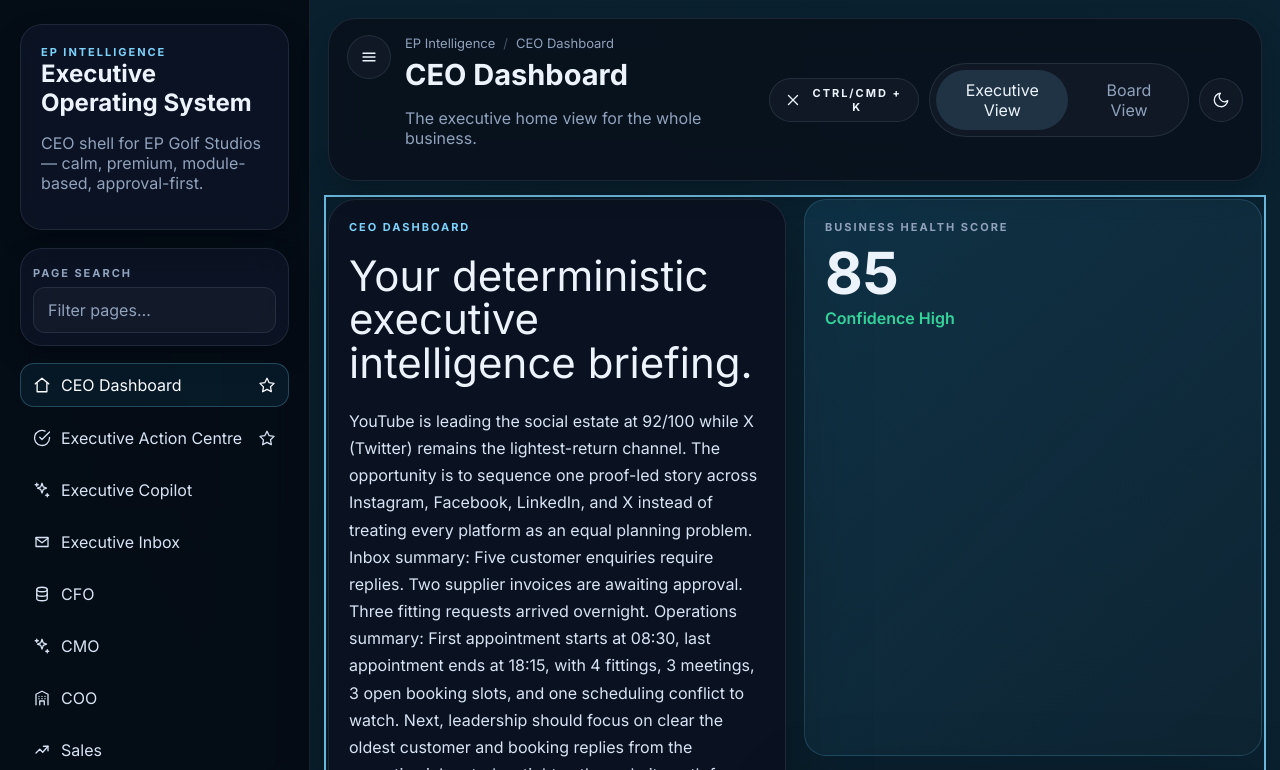
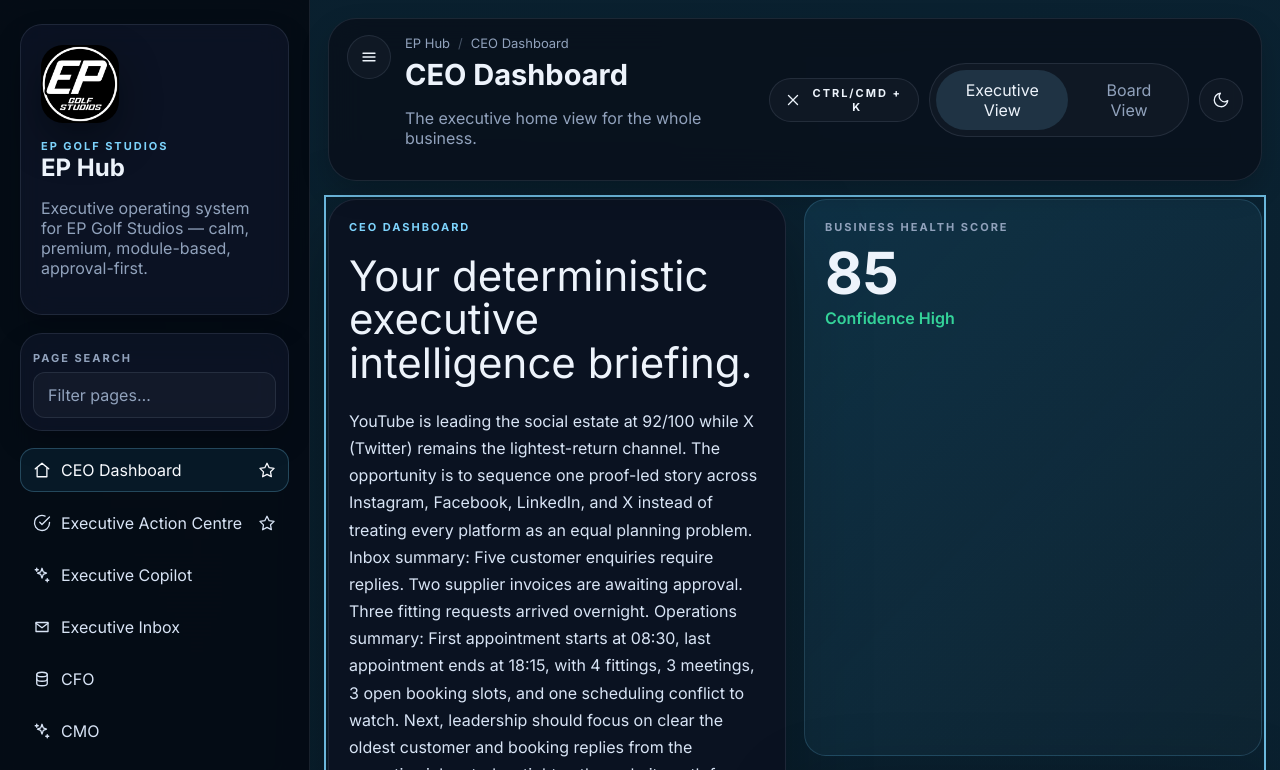
Before and after one commit to kaneepgs/EPGS-OS, a website: page index.html in a window 1280 px wide. Shown: the top 770 px of the page. Drawn offline with Linux system fonts and the light colour scheme; no server answers.

Commit message:
Rebrand dashboard as EP Hub

```diff
--- a/assets/config/release-config.js
+++ b/assets/config/release-config.js
@@ -1,5 +1,5 @@
 export const RELEASE_CONFIG = Object.freeze({
-  productName: 'EP Intelligence',
+  productName: 'EP Hub',
   version: '2.0.0',
   releaseLabel: 'v2.0',
   codename: 'Executive Action Centre & Executive Copilot',
--- a/assets/config/shell-config.js
+++ b/assets/config/shell-config.js
@@ -28,7 +28,7 @@ export const SUBNAV = {
   ],
   executiveCopilot: [
     ['/executive-copilot', 'Overview'],
-    ['/executive-copilot/ask', 'Ask EP Intelligence'],
+    ['/executive-copilot/ask', 'Ask EP Hub'],
     ['/executive-copilot/executive-briefing', 'Executive Briefing'],
     ['/executive-copilot/memory-context', 'Memory Context']
   ],
@@ -86,7 +86,7 @@ export const SUBNAV = {
   ],
   aiAssistant: [
     ['/ai-assistant', 'Overview'],
-    ['/ai-assistant/ask', 'Ask EP Intelligence'],
+    ['/ai-assistant/ask', 'Ask EP Hub'],
     ['/ai-assistant/executive-briefing', 'Executive Briefing'],
     ['/ai-assistant/follow-up-questions', 'Follow-up Questions'],
     ['/ai-assistant/suggested-actions', 'Suggested Actions'],
@@ -116,12 +116,12 @@ export const ROUTE_META = {
   '/executive-action-centre/action-detail': { title: 'Action Detail', subtitle: 'The full decision workspace for one executive action, including evidence, memory, recommendations, and linked providers.', module: 'Executive Action Centre', sidebarKey: '/executive-action-centre', parentLabel: 'Executive Action Centre' },
   '/executive-action-centre/approval-workflow': { title: 'Approval Workflow', subtitle: 'How actions move through approval-first review without automatic execution.', module: 'Executive Action Centre', sidebarKey: '/executive-action-centre', parentLabel: 'Executive Action Centre' },
   '/executive-copilot': { title: 'Executive Copilot', subtitle: 'The action-oriented conversational layer sitting on top of providers, services, intelligence, memory, and the knowledge graph.', module: 'Executive Copilot', sidebarKey: '/executive-copilot', parentLabel: 'Executive Copilot' },
-  '/executive-copilot/ask': { title: 'Ask EP Intelligence', subtitle: 'A conversational executive workspace for action-ready business questions and explainable answers.', module: 'Executive Copilot', sidebarKey: '/executive-copilot', parentLabel: 'Executive Copilot' },
+  '/executive-copilot/ask': { title: 'Ask EP Hub', subtitle: 'A conversational executive workspace for action-ready business questions and explainable answers.', module: 'Executive Copilot', sidebarKey: '/executive-copilot', parentLabel: 'Executive Copilot' },
   '/executive-copilot/executive-briefing': { title: 'Executive Briefing', subtitle: 'A compiled leadership briefing spanning queue pressure, finance, marketing, inbox, and operations.', module: 'Executive Copilot', sidebarKey: '/executive-copilot', parentLabel: 'Executive Copilot' },
   '/executive-copilot/memory-context': { title: 'Memory Context', subtitle: 'Searchable memory, action history, and knowledge graph context for Executive Copilot.', module: 'Executive Copilot', sidebarKey: '/executive-copilot', parentLabel: 'Executive Copilot' },
   '/executive-inbox': { title: 'Executive Inbox', subtitle: 'Deterministic executive communications intelligence built from Gmail-style inbox triage.', module: 'Executive Inbox', sidebarKey: '/executive-inbox', parentLabel: 'Executive Inbox' },
 
-  '/cfo': { title: 'CFO Workspace', subtitle: 'A complete finance module inside the wider EP Intelligence shell.', module: 'CFO', sidebarKey: '/cfo', parentLabel: 'CFO' },
+  '/cfo': { title: 'CFO Workspace', subtitle: 'A complete finance module inside the wider EP Hub shell.', module: 'CFO', sidebarKey: '/cfo', parentLabel: 'CFO' },
   '/cfo/revenue': { title: 'Revenue', subtitle: 'Demand quality, collections, mix, and forecast confidence.', module: 'CFO', sidebarKey: '/cfo', parentLabel: 'CFO' },
   '/cfo/profit': { title: 'Profit', subtitle: 'Margin strength, cost pressure, and profitability action.', module: 'CFO', sidebarKey: '/cfo', parentLabel: 'CFO' },
   '/cfo/expenses': { title: 'Expenses', subtitle: 'Operating cost discipline with strategic context.', module: 'CFO', sidebarKey: '/cfo', parentLabel: 'CFO' },
@@ -160,7 +160,7 @@ export const ROUTE_META = {
   '/projects': { title: 'Projects Module', subtitle: 'Future roadmap, ownership, and execution tracking.', module: 'Projects', sidebarKey: '/projects', parentLabel: 'Projects' },
 
   '/ai-assistant': { title: 'Executive Copilot', subtitle: 'Legacy alias for the executive AI layer, now superseded by Executive Copilot.', module: 'Executive Copilot', sidebarKey: '/executive-copilot', parentLabel: 'Executive Copilot' },
-  '/ai-assistant/ask': { title: 'Ask EP Intelligence', subtitle: 'Legacy alias for the conversational executive workspace.', module: 'Executive Copilot', sidebarKey: '/executive-copilot', parentLabel: 'Executive Copilot' },
+  '/ai-assistant/ask': { title: 'Ask EP Hub', subtitle: 'Legacy alias for the conversational executive workspace.', module: 'Executive Copilot', sidebarKey: '/executive-copilot', parentLabel: 'Executive Copilot' },
   '/ai-assistant/executive-briefing': { title: 'Executive Briefing', subtitle: 'Legacy alias for the compiled leadership briefing.', module: 'Executive Copilot', sidebarKey: '/executive-copilot', parentLabel: 'Executive Copilot' },
   '/ai-assistant/follow-up-questions': { title: 'Follow-up Questions', subtitle: 'Legacy placeholder route retained for compatibility.', module: 'Executive Copilot', sidebarKey: '/executive-copilot', parentLabel: 'Executive Copilot' },
   '/ai-assistant/suggested-actions': { title: 'Suggested Actions', subtitle: 'Legacy placeholder route retained for compatibility.', module: 'Executive Copilot', sidebarKey: '/executive-copilot', parentLabel: 'Executive Copilot' },
@@ -193,7 +193,7 @@ export const ROUTE_META = {
   '/settings/configuration': { title: 'Demo Mode Configuration', subtitle: 'Runtime mode, provider bindings, and service activation overview.', module: 'Settings', sidebarKey: '/settings', parentLabel: 'Settings' },
   '/settings/action-centre': { title: 'Action Centre Settings', subtitle: 'Priority rules, confidence thresholds, approval defaults, routing, and retention for the executive operating system.', module: 'Settings', sidebarKey: '/settings', parentLabel: 'Settings' },
   '/settings/provider-architecture': { title: 'Provider Architecture', subtitle: 'Presentation, service, and provider layer overview for future integrations.', module: 'Settings', sidebarKey: '/settings', parentLabel: 'Settings' },
-  '/settings/about': { title: 'About EP Intelligence', subtitle: 'Release metadata, governance references, and platform positioning.', module: 'Settings', sidebarKey: '/settings', parentLabel: 'Settings' }
+  '/settings/about': { title: 'About EP Hub', subtitle: 'Release metadata, governance references, and platform positioning.', module: 'Settings', sidebarKey: '/settings', parentLabel: 'Settings' }
 };
 
 export const QUESTION_SETS = {
@@ -234,7 +234,7 @@ export const QUESTION_SETS = {
     next: ['Ask what to focus on next', 'Use the Copilot to move from understanding into action, approvals, and follow-through.']
   },
   '/executive-copilot/ask': {
-    what: ['Executive questions now resolve into actions', 'Ask EP Intelligence now answers with operating guidance, not just commentary.'],
+    what: ['Executive questions now resolve into actions', 'Ask EP Hub now answers with operating guidance, not just commentary.'],
     why: ['The question layer now sees the queue and memory', 'Copilot can reason across provider data, historical context, and approval-stage work together.'],
     matters: ['Yes, because questions should shorten the path to action', 'A strong answer should make the next decision clearer, not just summarise the problem.'],
     next: ['Use the prompt library to pressure-test priorities', 'Ask what deserves approval now, what is creating drag, and what can wait.']
--- a/assets/data/mock-data.js
+++ b/assets/data/mock-data.js
@@ -1,6 +1,6 @@
 export const RAW_MOCK_DATA = {
   brand: {
-    name: 'EP Intelligence',
+    name: 'EP Hub',
     shell: 'Executive Operating System',
     description: 'A calm, premium executive operating system prototype for EP Golf Studios.'
   },
@@ -9,7 +9,7 @@ export const RAW_MOCK_DATA = {
     previousScore: 84,
     trend: '+4 points vs yesterday',
     label: 'Strong overall, with a few decisions that deserve immediate attention',
-    summary: 'EP Intelligence should now feel like an AI Chief of Staff. The business is healthy overall, but cash timing, conversion quality, approval speed, and cross-functional focus will determine whether that health strengthens or drifts.',
+    summary: 'EP Hub should now feel like an AI Chief of Staff. The business is healthy overall, but cash timing, conversion quality, approval speed, and cross-functional focus will determine whether that health strengthens or drifts.',
     executiveBriefing: {
       headline: 'Daily Executive Briefing',
       overallHealth: 'The business is in good shape overall. Demand remains healthy, marketing is creating useful momentum, and delivery capacity is stable enough to support growth without obvious strain.',
@@ -833,13 +833,13 @@ export const RAW_MOCK_DATA = {
       summary: 'The AI Assistant section is now the conversational executive layer for questions, briefings, assumptions, follow-up prompts, missing information, and staged actions.',
       status: 'Frontend-only executive conversation prototype',
       cards: [
-        { route: '/ai-assistant/ask', title: 'Ask EP Intelligence', body: 'A conversational workspace for the most important executive questions.' },
+        { route: '/ai-assistant/ask', title: 'Ask EP Hub', body: 'A conversational workspace for the most important executive questions.' },
         { route: '/ai-assistant/executive-briefing', title: 'Executive Briefing', body: 'A generated leadership briefing surface spanning finance, marketing, approvals, and priorities.' },
         { route: '/ai-assistant/follow-up-questions', title: 'Follow-up Questions', body: 'A curated next-question layer for deeper reasoning and challenge.' },
         { route: '/ai-assistant/suggested-actions', title: 'Suggested Actions', body: 'A staged list of AI-suggested actions awaiting explicit human review.' },
         { route: '/ai-assistant/assumptions', title: 'Assumptions', body: 'The assumptions behind every recommendation and briefing.' },
         { route: '/ai-assistant/missing-information', title: 'Missing Information', body: 'What the AI layer still needs surfaced before confidence increases.' },
-        { route: '/ai-assistant/memory-context', title: 'AI Memory / Context', body: 'How EP Intelligence will preserve executive context over time.' }
+        { route: '/ai-assistant/memory-context', title: 'AI Memory / Context', body: 'How EP Hub will preserve executive context over time.' }
       ]
     },
     askWorkspace: {
--- a/assets/data/runtime.js
+++ b/assets/data/runtime.js
@@ -452,7 +452,7 @@ function buildMarketingIntelligenceReport({ marketing = {}, intelligence = {}, m
 
   return {
     title: 'Marketing Intelligence Report',
-    subtitle: 'EP Intelligence v1.1 — Social Providers v1.0',
+    subtitle: 'EP Hub v1.1 — Social Providers v1.0',
     summary: `Marketing health is ${health.score || '—'}/100 (${health.label || 'Stable'}) with ${health.sourceStatus || sourceStatus.label || 'hybrid source coverage'}. ${socialHealth.topPlatform} leads the social estate at ${socialHealth.score}/100 social health, while the clearest unresolved issue remains turning current attention into more booking intent and cleaner attribution confidence.`,
     sourceStatus,
     health,
@@ -558,7 +558,7 @@ function buildCeoYoutubeIntelligence(youtubePlatform = {}) {
   return {
     source,
     summary: source.state === 'live-youtube'
-      ? `Live YouTube channel data is now active for ${source.channelId || 'the configured channel'}. The CEO can now see subscriber movement, tracked view momentum, publishing cadence, and top-video performance without leaving EP Intelligence.`
+      ? `Live YouTube channel data is now active for ${source.channelId || 'the configured channel'}. The CEO can now see subscriber movement, tracked view momentum, publishing cadence, and top-video performance without leaving EP Hub.`
       : 'YouTube intelligence is currently using demo data until a local live snapshot is available.',
     channelId: source.channelId || '',
     syncedAt: source.syncedAt || null,
--- a/assets/execution/execution-layer.js
+++ b/assets/execution/execution-layer.js
@@ -20,7 +20,7 @@ function createAdapter({ key, label, provider, supports }) {
       });
     },
     preview(action = {}) {
-      return result(key, action.id, 'Preview Ready', `${label} can preview ${action.actionType || 'action'} payloads for executive review without leaving EP Intelligence.`, {
+      return result(key, action.id, 'Preview Ready', `${label} can preview ${action.actionType || 'action'} payloads for executive review without leaving EP Hub.`, {
         preview: {
           title: action.title,
           owner: action.owner,
--- a/assets/providers/unified-social-provider.js
+++ b/assets/providers/unified-social-provider.js
@@ -110,7 +110,7 @@ function buildDemoSource(platformName, providerReason, syncedAt = null) {
 function buildLiveSource(platformName, syncedAt = null) {
   return {
     label: 'Live social snapshot active',
-    body: `${platformName} is now hydrating from the Unified Social Provider snapshot path while the rest of EP Intelligence remains safely demo-first where needed.`,
+    body: `${platformName} is now hydrating from the Unified Social Provider snapshot path while the rest of EP Hub remains safely demo-first where needed.`,
     tone: 'good',
     state: `live-${platformName.toLowerCase().replace(/[^a-z0-9]+/g, '-')}`,
     syncedAt
--- a/assets/services/action-service.js
+++ b/assets/services/action-service.js
@@ -34,7 +34,7 @@ function sortActions(actions = []) {
   });
 }
 
-function buildHistory(status, summary, owner = 'EP Intelligence', timestamp = `${TODAY}T08:00:00Z`, type = 'Action staged') {
+function buildHistory(status, summary, owner = 'EP Hub', timestamp = `${TODAY}T08:00:00Z`, type = 'Action staged') {
   return [{ id: `${type}-${status}-${summary}`.toLowerCase(), type, status, timestamp, summary, owner }];
 }
 
--- a/assets/styles.css
+++ b/assets/styles.css
@@ -139,6 +139,18 @@ strong { font-weight: 700; }
 }
 
 .brand-card { padding: 20px; }
+
+.brand-logo {
+  display: block;
+  width: 78px;
+  height: 78px;
+  object-fit: contain;
+  border-radius: 22px;
+  margin-bottom: 16px;
+  background: #000;
+  box-shadow: 0 18px 40px rgba(0, 0, 0, 0.35);
+}
+
 .brand-card h1,
 .topbar h2,
 .panel h3,
--- a/index.html
+++ b/index.html
@@ -3,13 +3,13 @@
   <head>
     <meta charset="UTF-8" />
     <meta name="viewport" content="width=device-width, initial-scale=1.0" />
-    <title>EP Intelligence — Executive Operating System</title>
+    <title>EP Hub — Executive Operating System</title>
     <meta
       name="description"
-      content="EP Intelligence is an executive operating system prototype for EP Golf Studios, designed to help leadership make faster, better-informed cross-business decisions."
+      content="EP Hub is an executive operating system prototype for EP Golf Studios, designed to help leadership make faster, better-informed cross-business decisions."
     />
     <meta name="theme-color" content="#07101a" />
-    <meta property="og:title" content="EP Intelligence — Executive Operating System" />
+    <meta property="og:title" content="EP Hub — Executive Operating System" />
     <meta
       property="og:description"
       content="A polished executive operating system prototype for EP Golf Studios with deterministic executive intelligence and an optional GA4 Website Analytics snapshot path."
@@ -30,9 +30,10 @@
     <div class="app-shell" id="app-shell">
       <aside class="sidebar" id="sidebar" aria-label="Primary navigation">
         <div class="brand-card">
-          <div class="eyebrow">EP Intelligence</div>
-          <h1>Executive Operating System</h1>
-          <p>CEO shell for EP Golf Studios — calm, premium, module-based, approval-first.</p>
+          <img class="brand-logo" src="./assets/epgs-logo.png" alt="EP Golf Studios logo" />
+          <div class="eyebrow">EP Golf Studios</div>
+          <h1>EP Hub</h1>
+          <p>Executive operating system for EP Golf Studios — calm, premium, module-based, approval-first.</p>
         </div>
 
         <div class="sidebar-tools">
@@ -58,7 +59,7 @@
 
         <div class="sidebar-footer" id="sidebar-footer">
           <span class="status-dot"></span>
-          EP Intelligence release metadata loads here.
+          EP Hub release metadata loads here.
         </div>
       </aside>
 
```
Also changed, not shown: assets/app.js, assets/epgs-logo.png (added), assets/favicon.svg, assets/site.webmanifest.
